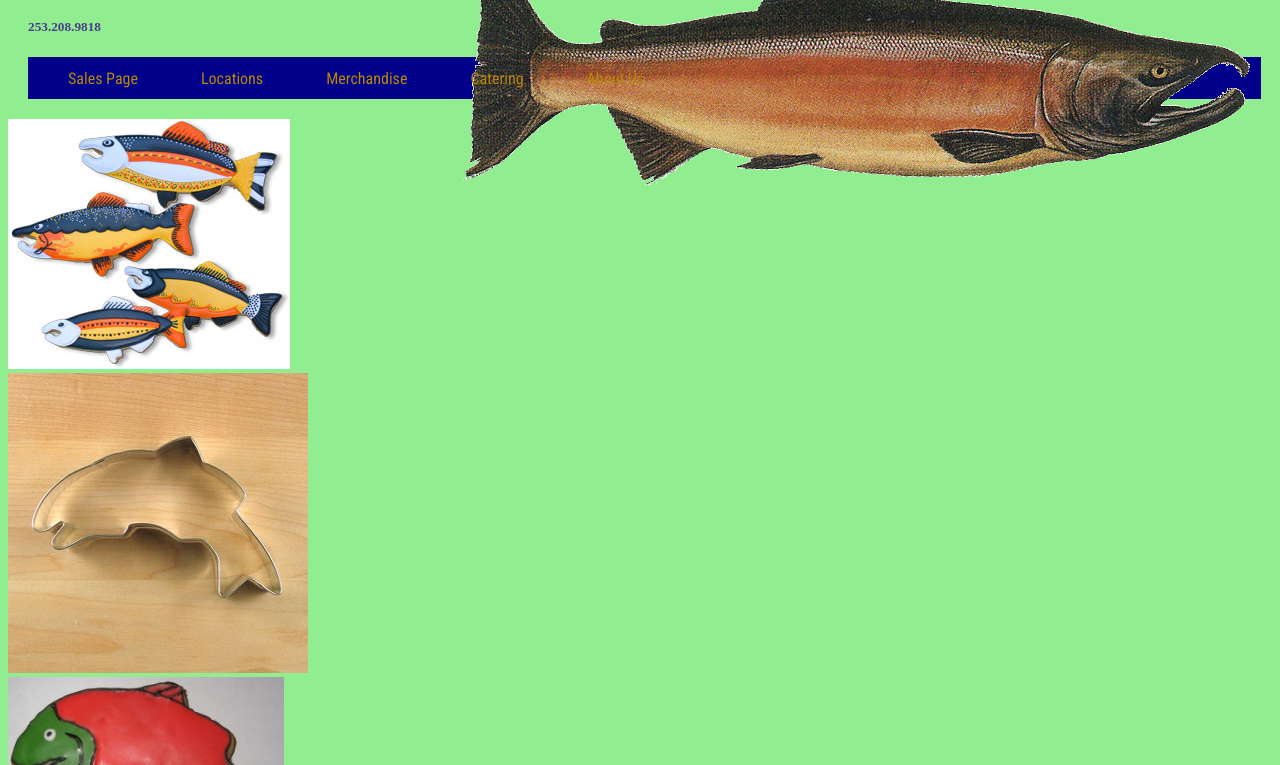
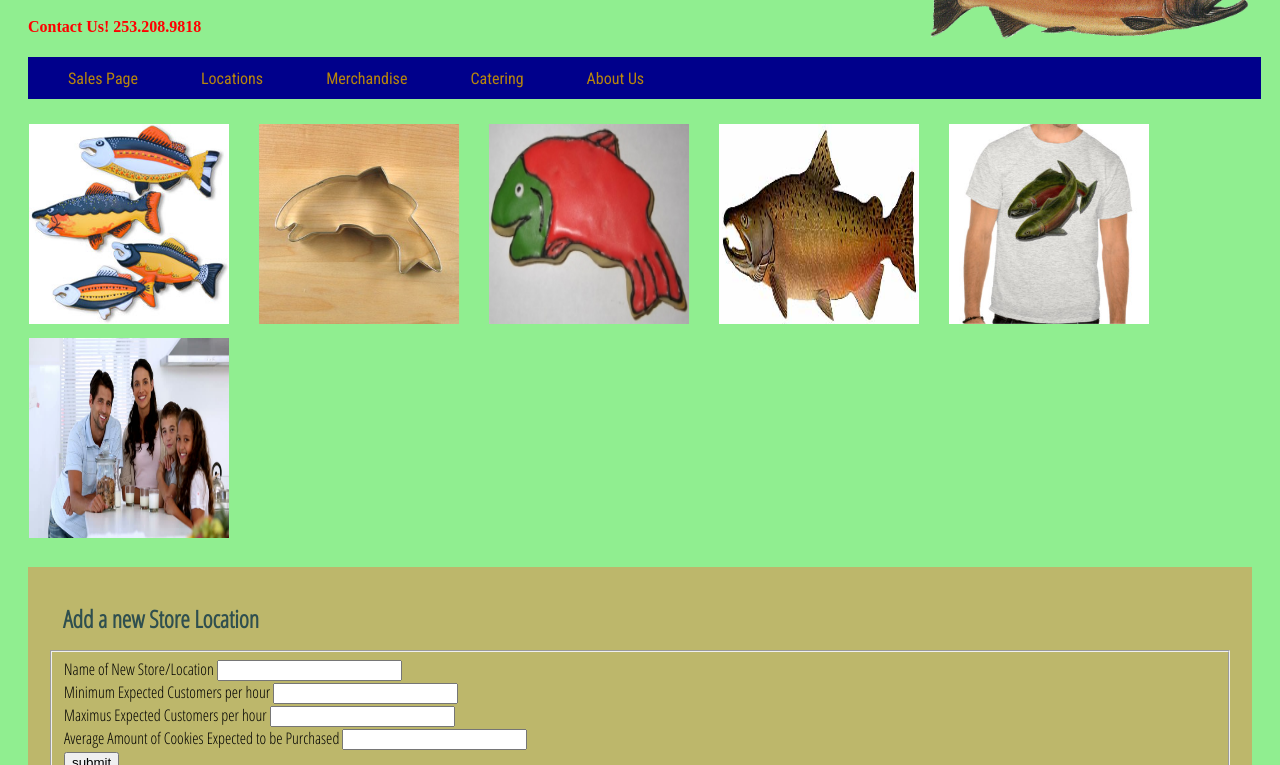
Before and after one commit to musigman/cookie-store-two, a plain HTML site: page index.html in a window 1280 px wide. Shown: the part 103-868 px from the top of the page. Drawn offline with Linux system fonts and the light colour scheme; a web font is replaced by a local one.

Commit message:
css updates to page

```diff
--- a/index.html
+++ b/index.html
@@ -9,10 +9,10 @@
   <link href="https://fonts.googleapis.com/css2?family=Antic+Slab&display=swap" rel="stylesheet">
 </head>
 <body>
-  <div id="logo"><img src= "images/salmon.png" alt="Salmon"></div>
+  <div><img id="logo" src= "images/salmon.png" alt="Salmon"></div>
   <header><H1>Salmon Cookies</H1></header>
   <h3>Serving you since last week<br>Monday - Friday 8:00am -5:00pm</h3>
-  <h5>253.208.9818</h5>
+  <h4 id="contact">Contact Us! 253.208.9818</h4>
 
 
   <nav><a href="sales/sales.html">Sales Page</a>
@@ -25,12 +25,13 @@
   </header>
   <main>
 
-   <section class="school"><img src= "images/fish.jpg" alt="School of fish"></section>
-   <section class="cutter"><img src= "images/cutter.jpeg" alt="cutter"></section>
-   <section class="frosted"><img src= "images/frosted-cookie.jpg" alt="frosted"></section>
-   <section class="chinook"><img src= "images/chinook.jpg" alt="chinook"></section>
-   <section class="shirt"><img src= "images/shirt.jpg" alt="Shirt"></section>
-   <section class="family"><img src= "images/family.jpg" alt="family"></section>
+   <img class="sized" src= "images/fish.jpg" alt="School of fish">
+   <img class="sized" src= "images/cutter.jpeg" alt="cutter">
+   <img class="sized" src= "images/frosted-cookie.jpg" alt="frosted">
+   <img class="sized" src= "images/chinook.jpg" alt="chinook">
+   <img class="sized" src= "images/shirt.jpg" alt="Shirt">
+   <img class="sized" src= "images/family.jpg" alt="family">
+
 
 
     <form id="form">
@@ -66,7 +67,7 @@
     </section></section>
   </main>
   <footer>
-    &copy;2020 No rights reserved
+    &copy;2020 All rights reserved
   </footer>
 
 </body>
```
